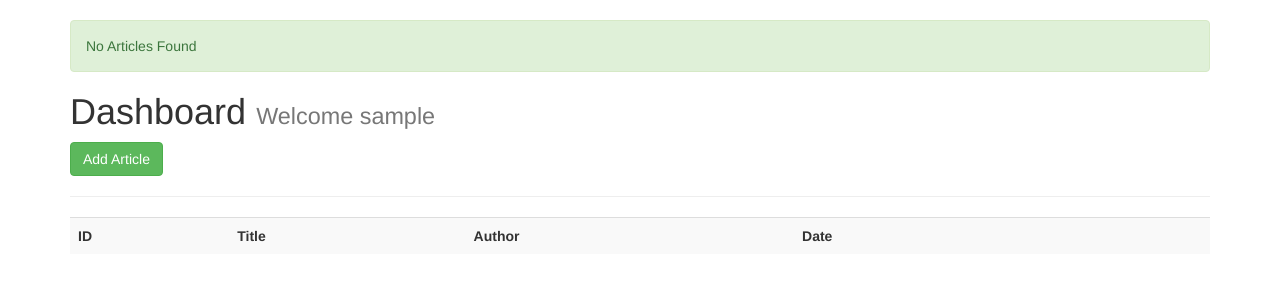
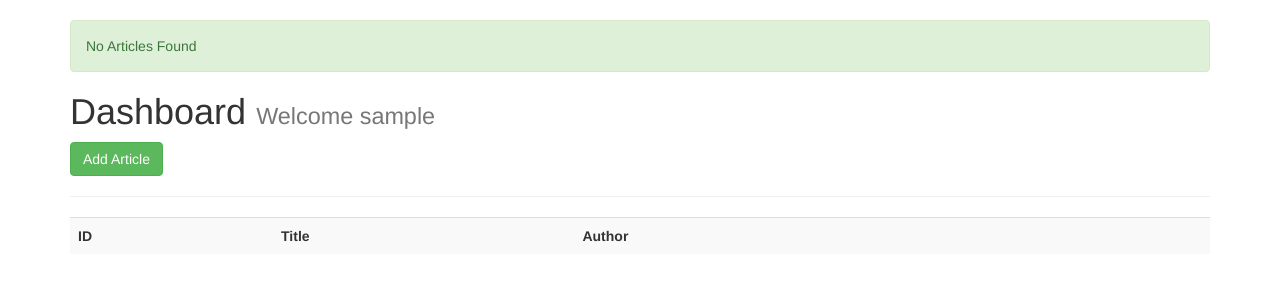
Before and after one commit to OleksandrChakalov/EPAM.Flask, a Flask app: page /dashboard in a window 1280 px wide. Shown: the part 52-352 px from the top of the page. Run offline with Flask 2, Linux system fonts and the light colour scheme; the visitor is signed in with stand-in values (Sample User, id 1); data that the repository does not hold is empty; some libraries are stand-ins or nearby versions.

Commit message:
Add files via upload

```diff
--- a/templates/article.html
+++ b/templates/article.html
@@ -2,7 +2,7 @@
 
 {% block body %}
   <h1>{{article.title}}</h1>
-  <small>Written by {{article.author}} on {{article.create_date}}</small>
+  <small>Written by {{article.author}}</small>
   <hr>
   <div>
     {{article.body | safe}}
--- a/templates/dashboard.html
+++ b/templates/dashboard.html
@@ -9,7 +9,6 @@
       <th>ID</th>
       <th>Title</th>
       <th>Author</th>
-      <th>Date</th>
       <th></th>
       <th></th>
     </tr>
@@ -18,7 +17,6 @@
         <td>{{article.id}}</td>
         <td>{{article.title}}</td>
         <td>{{article.author}}</td>
-        <td>{{article.create_date}}</td>
         <td><a href="edit_article/{{article.id}}" class="btn btn-default pull-right">Edit</a></td>
         <td>
           <form action="{{url_for('delete_article', id=article.id)}}" method="post">
```
